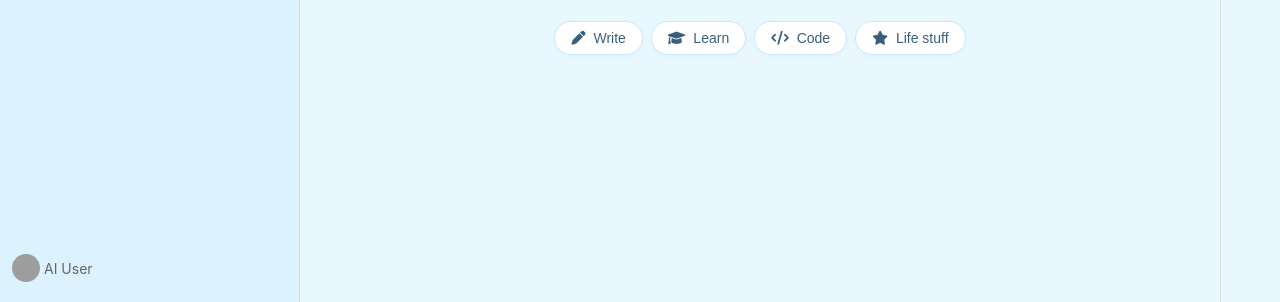
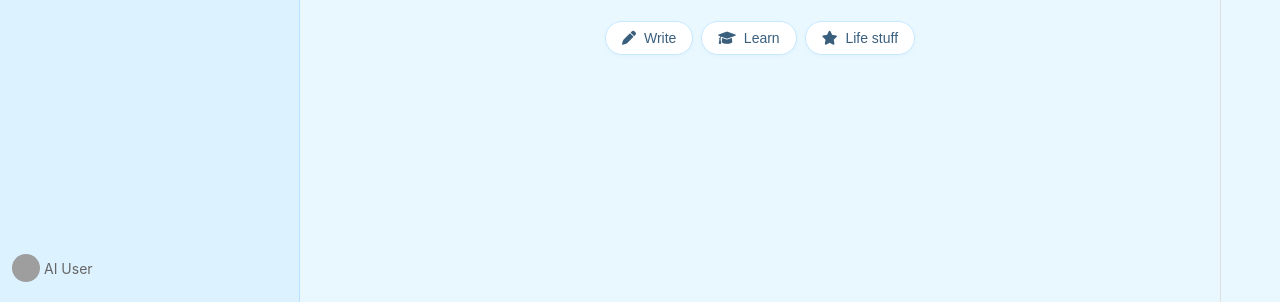
Before and after one commit to youngfly93/BioMentor_3M, a website: page public/index.html in a window 1280 px wide. Shown: the part 498-800 px from the top of the page. Drawn offline with nearby package versions, Linux system fonts and the light colour scheme; no server answers; grey boxes are pictures that could not be loaded.

Commit message:
Remove unused code feature button

```diff
--- a/public/index.html
+++ b/public/index.html
@@ -134,10 +134,6 @@
                             <span>Learn</span>
                         </button>
                         <button class="feature-btn">
-                            <i class="fas fa-code"></i>
-                            <span>Code</span>
-                        </button>
-                        <button class="feature-btn">
                             <i class="fas fa-star"></i>
                             <span>Life stuff</span>
                         </button>
```
